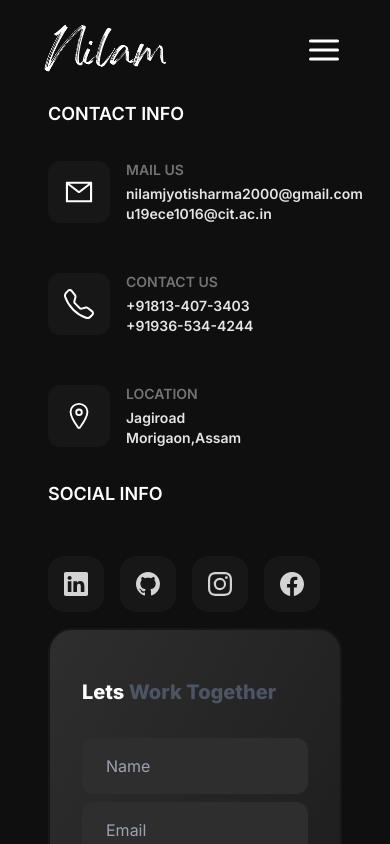
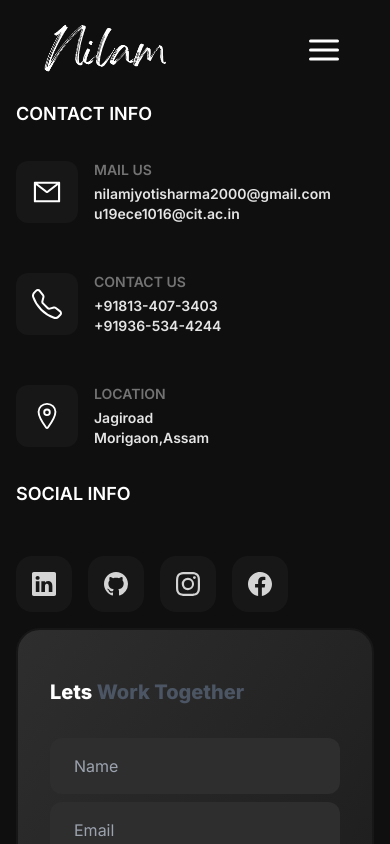
Before and after one commit to nilamjyotisharma/nilamjyotisharma, a Next.js app: page /contact in a window 390 px wide. Shown: the top 844 px of the page. Built offline with nearby package versions, Linux system fonts and the light colour scheme; what @shrutibalasa/tailwind-grid-auto-fit would draw is missing.

Commit message:
margin descrese

```diff
--- a/src/app/contact/page.js
+++ b/src/app/contact/page.js
@@ -39,7 +39,7 @@ const Page = () => {
     <BaseLayout>
     <>
 
-      <div className="mx-12 md:mx-12 lg:mx-44 md:my-24">
+      <div className="mx-4 md:mx-12 lg:mx-44 md:my-24">
       <div className='grid grid-cols-1 grid-rows-2 md:grid-cols-2 md:grid-rows-1 gap-4'>
         <div className='col-span-1 row-span-1 md:col-span-1 md:row-span-1 text-lg space-y-8 font-semibold'>
         <div><h1 className="uppercase text-lg font-semibold">contact info</h1></div>
```
